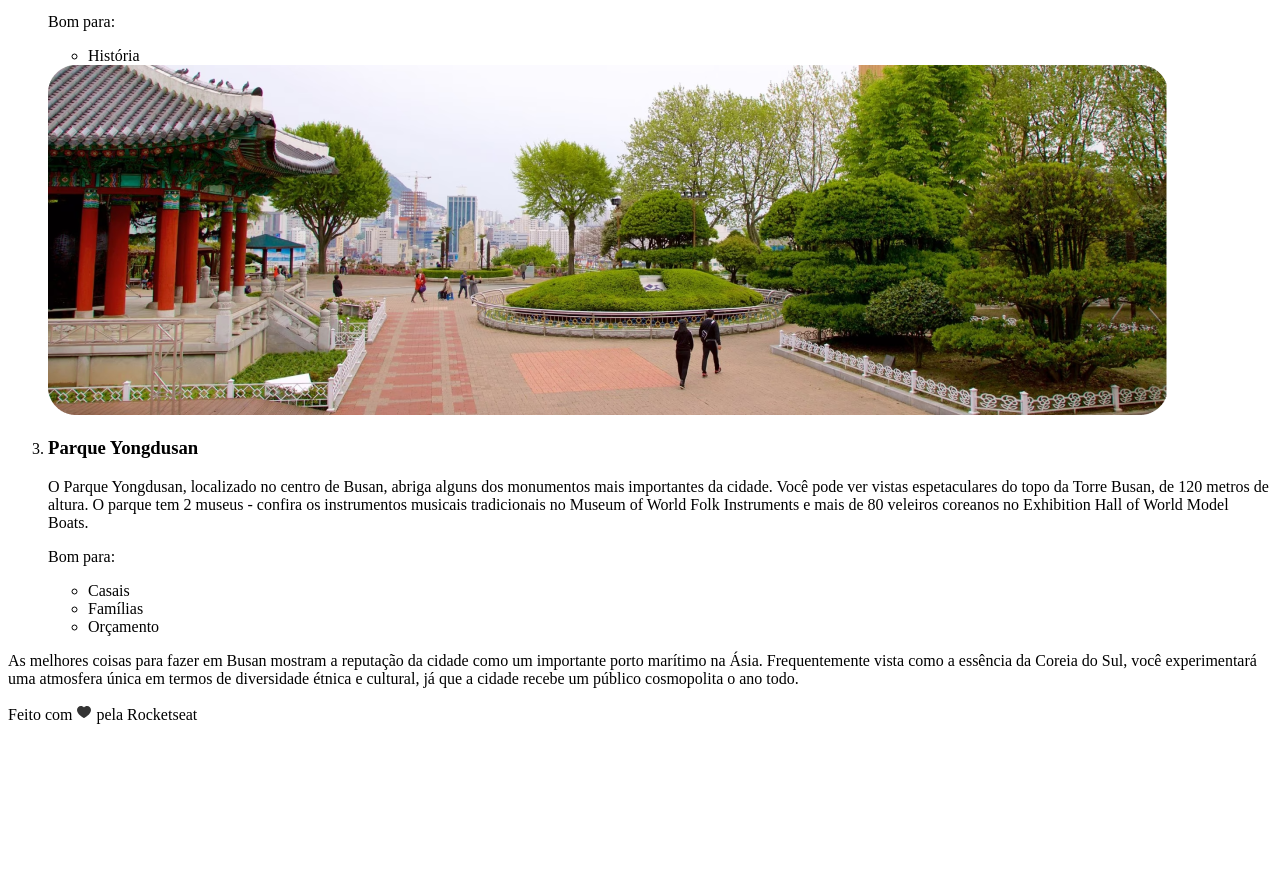
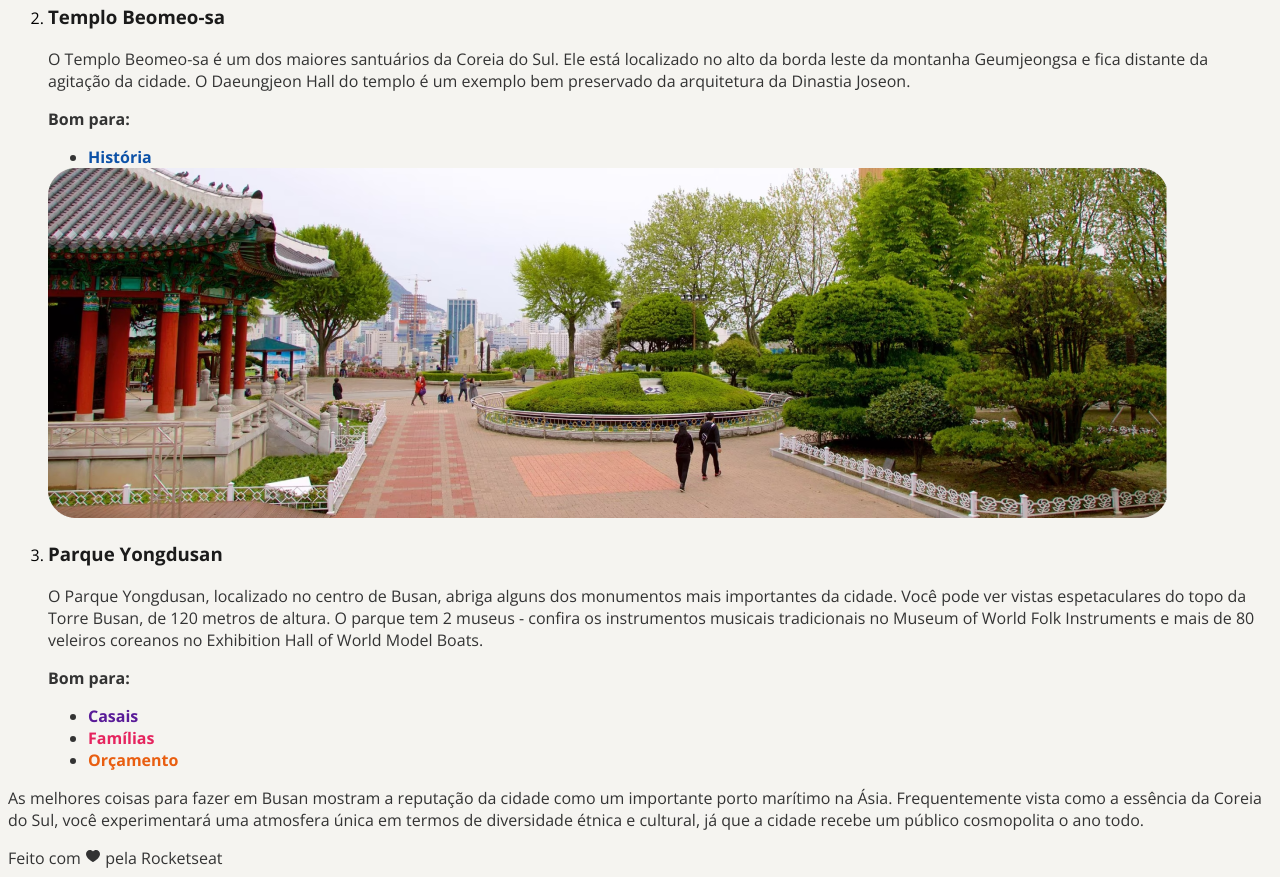
Before and after one commit to mauricioyansen/03-busan-travel-guide, a plain HTML site: page index.html in a window 1280 px wide. Shown: the part 1611-2488 px from the top of the page. Before the commit the page ends 2343 px from the top, so only its background shows below. Drawn offline with nearby package versions, Linux system fonts and the light colour scheme.

Commit message:
style.css - Fonts and colors

```diff
--- a/index.html
+++ b/index.html
@@ -1,16 +1,27 @@
 <!DOCTYPE html>
 <html lang="pt-br">
   <head>
-    <link rel="icon" href="/assets/south-korea-flag-icon.svg" type="image/png">
+    <link rel="preconnect" href="https://fonts.googleapis.com" />
+    <link rel="preconnect" href="https://fonts.gstatic.com" crossorigin />
+    <link
+      rel="icon"
+      href="/assets/south-korea-flag-icon.svg"
+      type="image/png"
+    />
     <meta charset="UTF-8" />
     <meta name="viewport" content="width=device-width, initial-scale=1.0" />
     <title>Local Turístico</title>
+    <link rel="stylesheet" href="style.css" />
+    <link
+      href="https://fonts.googleapis.com/css2?family=Open+Sans:ital,wght@0,300..800;1,300..800&display=swap"
+      rel="stylesheet"
+    />
   </head>
   <body>
     <div id="turistplace">
       <div id="container">
         <div id="titlepage">
-          <p>Sua próxima viagem</p>
+          <p class="headline">Sua próxima viagem</p>
           <h1>Conheça Busan</h1>
         </div>
         <div id="description+image">
@@ -24,7 +35,7 @@
         </div>
         <div id="contentlist">
           <div id="titlelist">
-            <p>Para os amantes de história</p>
+            <p class="headline">Para os amantes de história</p>
             <h2>Descubra 3 destinos imperdíveis em Busan</h2>
           </div>
           <p>
@@ -50,9 +61,9 @@
                   desfrutar de vistas do Mar do Leste de um lado e de belas
                   montanhas do outro.
                 </p>
-                <p>Bom para:</p>
+                <p class="bompara">Bom para:</p>
                 <ul>
-                  <li>História</li>
+                  <li class="history">História</li>
                 </ul>
               </div>
             </div>
@@ -67,9 +78,9 @@
                   Daeungjeon Hall do templo é um exemplo bem preservado da
                   arquitetura da Dinastia Joseon.
                 </p>
-                <p>Bom para:</p>
+                <p class="bompara">Bom para:</p>
                 <ul>
-                  <li>História</li>
+                  <li class="history">História</li>
                 </ul>
               </div>
             </div>
@@ -86,11 +97,11 @@
                   mais de 80 veleiros coreanos no Exhibition Hall of World Model
                   Boats.
                 </p>
-                <p>Bom para:</p>
+                <p class="bompara">Bom para:</p>
                 <ul>
-                  <li>Casais</li>
-                  <li>Famílias</li>
-                  <li>Orçamento</li>
+                  <li class="couples">Casais</li>
+                  <li class="families">Famílias</li>
+                  <li class="budget">Orçamento</li>
                 </ul>
               </div>
             </div>
@@ -106,7 +117,9 @@
           </p>
         </div>
       </div>
-      <footer>Feito com <img src="assets/ph_heart-fill.svg" alt=""> pela Rocketseat</footer>
+      <footer>
+        Feito com <img src="assets/ph_heart-fill.svg" alt="" /> pela Rocketseat
+      </footer>
     </div>
   </body>
 </html>
--- a/style.css
+++ b/style.css
@@ -0,0 +1,50 @@
+:root {
+    font-family: "Open Sans", serif;
+    background-color: #F5F4F0;
+}
+
+.headline {
+    color: #E1624F;
+    text-transform: uppercase;
+    font-weight: bold;
+}
+
+h1, h2, h3 {
+    color: #1B1B1B;
+}
+
+p, footer {
+    color: #333333;
+}
+
+.bompara {
+    font-weight: bold;
+}
+
+ul {
+    list-style-type: disc;
+}
+
+.history, .couples, .families, .budget {
+    font-weight: bold;
+}
+
+.history {
+    color: #0C51A7;
+}
+
+.couples {
+    color: #591B98;
+}
+
+.families {
+    color: #E5245E;
+}
+
+.budget {
+    color: #E95E10;
+}
+
+ul li::marker {
+    color: #333333;
+}
```
